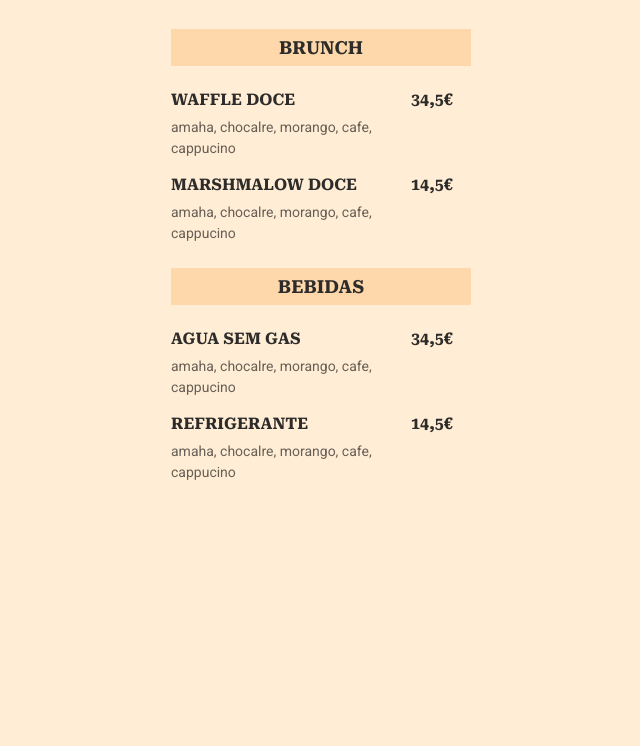
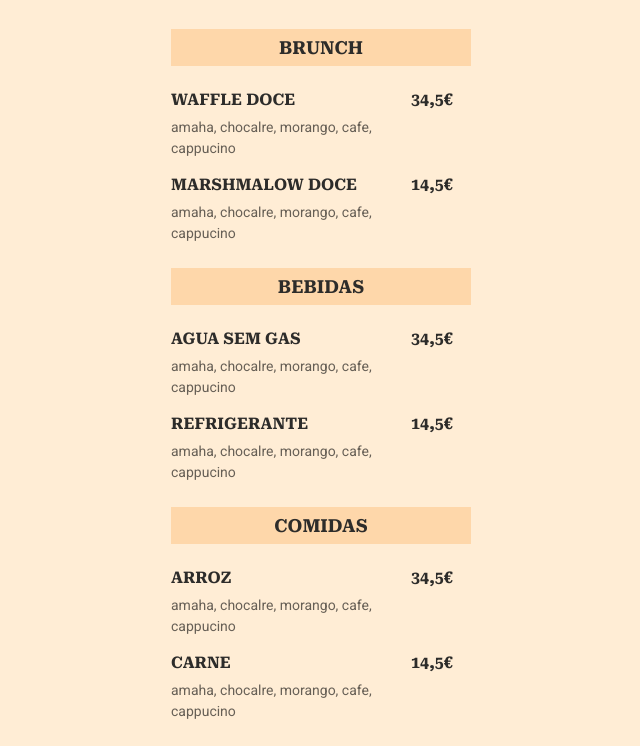
Before and after one commit to jeduardodr/M.explorer-3, a plain HTML site: page index.html in a window 1280 px wide. Shown: the part 88-834 px from the top of the page, without its empty margins (319-959 px from the left). Before the commit the page ends 800 px from the top, so only its background shows below. Drawn offline with Linux system fonts and the light colour scheme.

Commit message:
Adicionada secao de comidas

```diff
--- a/index.html
+++ b/index.html
@@ -57,7 +57,26 @@
     </ul>
 
   </section>
+<section>
+    <h2>Comidas</h2>
+    <ul>
+      <li>
+        <div class="details">
+          <h3>Arroz</h3>
+          <p class="description"> amaha, chocalre, morango, cafe, cappucino</p>
+        </div>
+        <strong class="price"> 34,5€</strong>
+      </li>
+      <li>
+        <div class="details">
+          <h3>Carne</h3>
+          <p class="description"> amaha, chocalre, morango, cafe, cappucino</p>
+        </div>
+        <strong class="price"> 14,5€</strong>
+      </li>
+    </ul>
 
+  </section>
 
 </body>
 </html>
```
